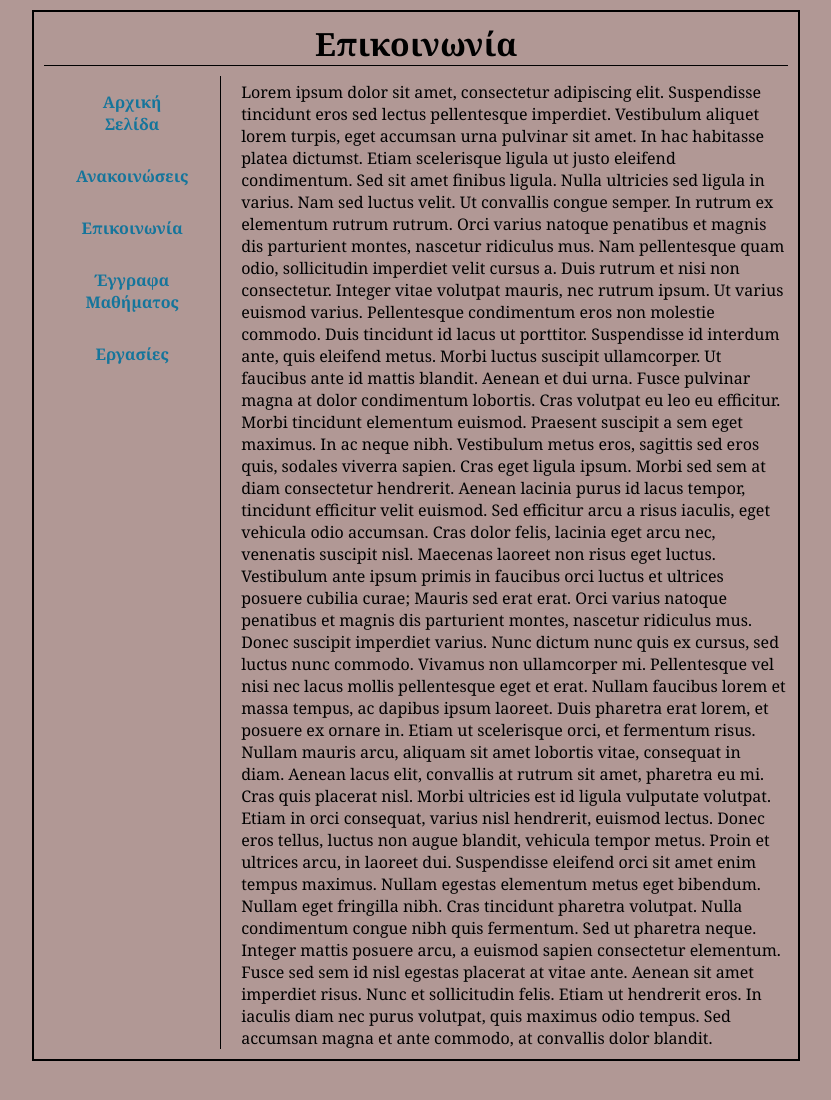
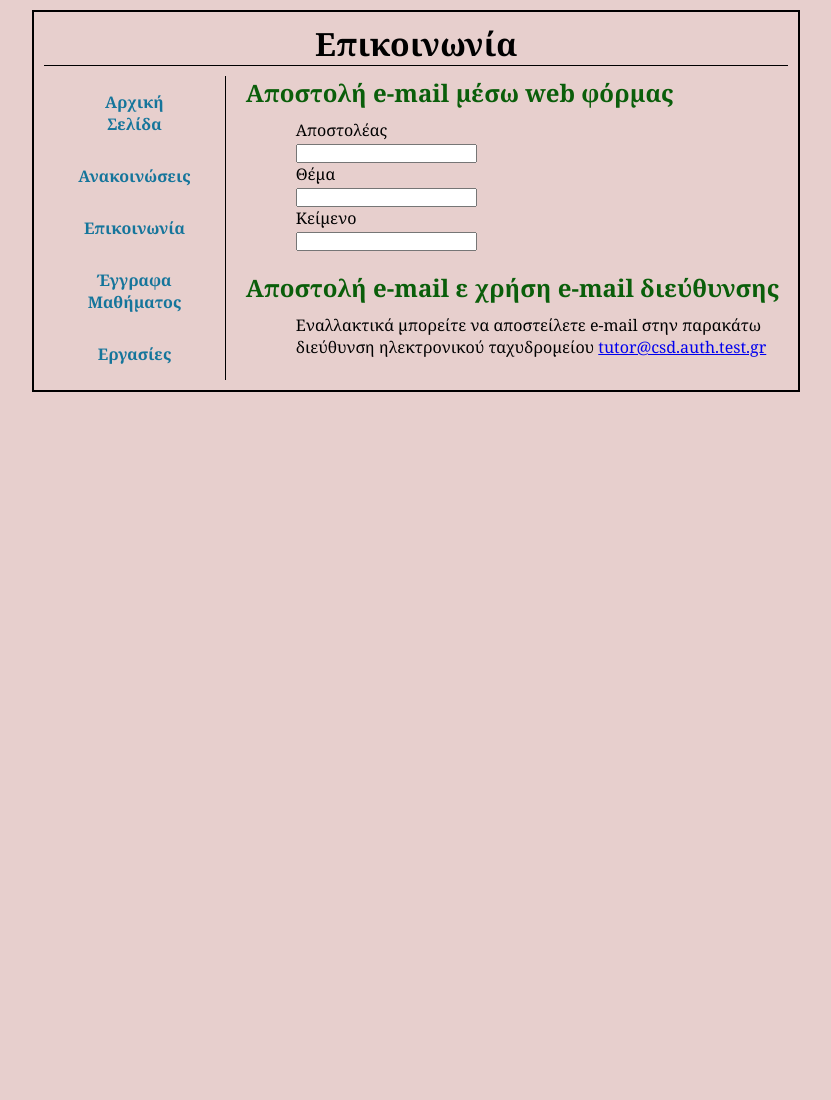
Before and after one commit to FSBgr/myElearning, a PHP site: page /communication.html in a window 1280 px wide. Shown: the top 1100 px of the page, without its empty margins (224-1055 px from the left). Run offline with PHP 8.4, Linux system fonts and the light colour scheme.

Commit message:
communication page finished

```diff
--- a/communication.html
+++ b/communication.html
@@ -1,5 +1,6 @@
 <!DOCTYPE html>
 <html>
+
 <head>
     <meta charset="UTF-8">
     <meta http-equiv="X-UA-Compatible" content="IE=edge">
@@ -10,6 +11,7 @@
         Επικοινωνία
     </title>
 </head>
+
 <body>
 
     <div class="page">
@@ -25,35 +27,25 @@
                     <!--<li> <a href="./test.html" class="button"> Test Page</a></li>-->
                 </ul>
             </div>
-        <div class="flex-child-element second text-div">
-            Lorem ipsum dolor sit amet, consectetur adipiscing elit. Suspendisse tincidunt eros sed lectus pellentesque imperdiet.
-            Vestibulum aliquet lorem turpis, eget accumsan urna pulvinar sit amet. In hac habitasse platea dictumst. Etiam scelerisque
-            ligula ut justo eleifend condimentum. Sed sit amet finibus ligula. Nulla ultricies sed ligula in varius. Nam sed luctus velit.
-             Ut convallis congue semper. In rutrum ex elementum rutrum rutrum. Orci varius natoque penatibus et magnis dis parturient montes,
-             nascetur ridiculus mus. Nam pellentesque quam odio, sollicitudin imperdiet velit cursus a. Duis rutrum et nisi non consectetur.
-             Integer vitae volutpat mauris, nec rutrum ipsum. Ut varius euismod varius. Pellentesque condimentum eros non molestie commodo.
-             Duis tincidunt id lacus ut porttitor. Suspendisse id interdum ante, quis eleifend metus. Morbi luctus suscipit ullamcorper. Ut
-             faucibus ante id mattis blandit. Aenean et dui urna. Fusce pulvinar magna at dolor condimentum lobortis. Cras volutpat eu leo
-             eu efficitur. Morbi tincidunt elementum euismod. Praesent suscipit a sem eget maximus.
-             In ac neque nibh. Vestibulum metus eros, sagittis sed eros quis, sodales viverra sapien. Cras eget ligula ipsum.
-             Morbi sed sem at diam consectetur hendrerit. Aenean lacinia purus id lacus tempor, tincidunt efficitur velit euismod.
-             Sed efficitur arcu a risus iaculis, eget vehicula odio accumsan. Cras dolor felis, lacinia eget arcu nec, venenatis suscipit nisl.
-             Maecenas laoreet non risus eget luctus. Vestibulum ante ipsum primis in faucibus orci luctus et ultrices posuere cubilia curae;
-             Mauris sed erat erat. Orci varius natoque penatibus et magnis dis parturient montes, nascetur ridiculus mus. Donec suscipit
-             imperdiet varius. Nunc dictum nunc quis ex cursus, sed luctus nunc commodo. Vivamus non ullamcorper mi. Pellentesque vel
-             nisi nec lacus mollis pellentesque eget et erat. Nullam faucibus lorem et massa tempus, ac dapibus ipsum laoreet. Duis
-             pharetra erat lorem, et posuere ex ornare in. Etiam ut scelerisque orci, et fermentum risus. Nullam mauris arcu, aliquam
-             sit amet lobortis vitae, consequat in diam. Aenean lacus elit, convallis at rutrum sit amet, pharetra eu mi. Cras quis
-             placerat nisl. Morbi ultricies est id ligula vulputate volutpat. Etiam in orci consequat, varius nisl hendrerit, euismod lectus.
-             Donec eros tellus, luctus non augue blandit, vehicula tempor metus. Proin et ultrices arcu, in laoreet dui. Suspendisse eleifend orci
-             sit amet enim tempus maximus. Nullam egestas elementum metus eget bibendum. Nullam eget fringilla nibh. Cras tincidunt pharetra volutpat.
-             Nulla condimentum congue nibh quis fermentum. Sed ut pharetra neque. Integer mattis posuere arcu, a euismod sapien consectetur elementum.
-             Fusce sed sem id nisl egestas placerat at vitae ante. Aenean sit amet imperdiet risus. Nunc et sollicitudin felis. Etiam ut hendrerit eros. In
-             iaculis diam nec purus volutpat, quis maximus odio tempus. Sed accumsan magna et ante commodo, at convallis dolor blandit.
+            <div class="flex-child-element second">
+                <h2 class="heading2">Αποστολή e-mail μέσω web φόρμας</h2>
+                <div class="contact-form">
+                    <label> Αποστολέας</label>
+                    <form><input type="text"></form>
+                    <label> Θέμα</label>
+                    <form><input type="text"></form>
+                    <label> Κείμενο</label>
+                    <form><input type="text"></form>
+                </div>
+                <h2 class="heading2">Αποστολή e-mail ε χρήση e-mail διεύθυνσης</h2>
+                <div class="contact-form">
+                    Εναλλακτικά μπορείτε να αποστείλετε e-mail στην παρακάτω διεύθυνση ηλεκτρονικού ταχυδρομείου <a href = "mailto: tutor@csd.auth.test.gr">tutor@csd.auth.test.gr</a>
+                </div>
             </div>
         </div>
     </div>
 
 
 </body>
+
 </html>
--- a/styles.css
+++ b/styles.css
@@ -7,7 +7,7 @@ body {
     overflow-y: visible;
     scroll-behavior: smooth;
     overflow-x: hidden;
-    background-color: rgb(177, 152, 149);
+    background-color: rgb(231, 207, 205);
 }
 
 * {
@@ -99,6 +99,7 @@ ul.menu {
   .text-div{
       flex-grow: 1;
       margin-top: 10px;
+      margin-bottom: 10px;
   }
 
   .image{
@@ -107,3 +108,13 @@ ul.menu {
       margin-left: 40%;
       margin-top: 10px;
   }
+
+  .heading2{
+      color: rgb(10, 94, 10);
+  }
+
+  .contact-form{
+      margin-left: 50px;
+      margin-top: 10px;
+      margin-bottom: 20px;
+  }
```
Lines whose indentation alone changed are shown as unchanged.
